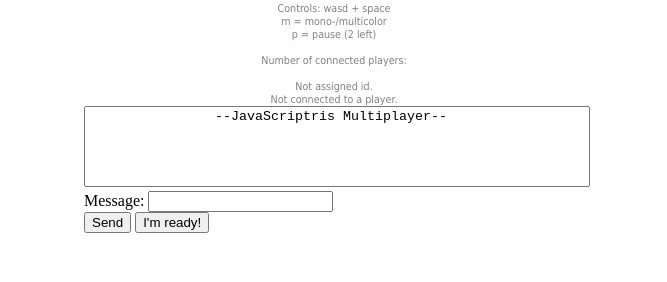
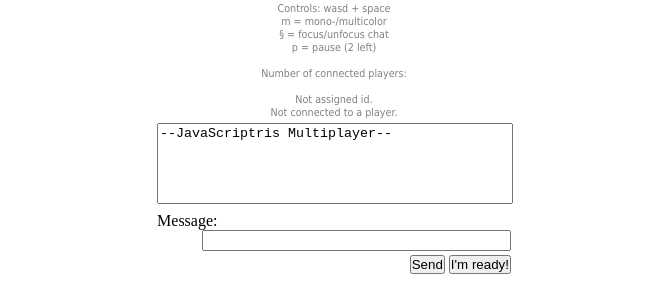
Before and after one commit to hagward/JavaScriptris, a website: page game.html in a window 1280 px wide. Shown: the part 596-878 px from the top of the page, without its empty margins (306-973 px from the left). Before the commit the page ends 837 px from the top, so only its background shows below. Drawn offline with nearby package versions, Linux system fonts and the light colour scheme; no server answers.

Commit message:
Grabbin' them keystrokes!
- Fixed issue #2: Keystrokes are now not registered if the message input
box is focused.
- Player can toggle message input focus with '§'.
- Minor cosmetic changes.

```diff
--- a/game.html
+++ b/game.html
@@ -5,6 +5,18 @@
         <title>JavaScriptris</title>
         <link rel="shortcut icon" href="./favicon.ico">
         <style>
+            button {
+                margin: 0;
+                padding: 0;
+            }
+            textarea {
+                width: 100%;
+            }
+            input {
+                width: 85%;
+                margin-bottom: 4px;
+                float: right;
+            }
             #header {
                 font: 13pt Tahoma;
                 text-align: center;
@@ -15,6 +27,7 @@
                 color: grey;
                 text-align: center;
                 margin-top: 4px;
+                margin-bottom: 4px;
             }
             #content {
                 width: 844px;
@@ -22,13 +35,14 @@
                 padding: 20px;
             }
             #lobby {
-                width: 500px;
+                width: 28%;
                 display: block;
                 margin-left: auto;
                 margin-right: auto;
             }
             #messageArea {
-                width: 500px;
+                width: 99%;
+                margin-bottom: 4px;
                 resize: none;
             }
             #scoreCount {
@@ -36,6 +50,13 @@
                 font-weight: bold;
                 text-align: center;
                 color: grey;
+            }
+            #messageText {
+                float: left;
+            }
+            #buttonContainer {
+                width: 100%;
+                text-align: right;
             }
             .canvas_main {
             	float: left;
@@ -65,7 +86,8 @@
 
         <div id="footer">
             Controls: wasd + space<br>
-            m = mono-/multicolor
+            m = mono-/multicolor<br>
+            § = focus/unfocus chat
             <div id="pauseCount">p = pause (2 left)</div><br>
             <div id="playerCount">Number of connected players: </div><br>
             <div id="playerID">Not assigned id.</div>
@@ -73,14 +95,16 @@
         </div>
 
         <div id="lobby">
-            <textarea id="messageArea" readonly rows="5">
-                --JavaScriptris Multiplayer--</textarea>
+            <textarea id="messageArea" readonly rows="5">--JavaScriptris Multiplayer--</textarea>
 
-            Message: <input type="text" id="message" value=""
-            onkeypress="keyPress(event);"><br>
+            <div id="messageText">Message:</div>
+            <input type="text" id="message" value="" onkeypress="keyPress(event);">
+            <div style="clear: both"></div>
 
-            <button id="sendButton" type="button" onclick="sendMessage()">Send</button>
-            <button id="readyButton" type="button" onclick="sendReady()">I'm ready!</button>
+            <div id="buttonContainer">
+                <button id="sendButton" type="button" onclick="sendMessage();">Send</button>
+                <button id="readyButton" type="button" onclick="sendReady();">I'm ready!</button>
+            </div>
         </div>
 
         <script src="/socket.io/socket.io.js"></script>
--- a/tetris.js
+++ b/tetris.js
@@ -59,7 +59,7 @@ var tetros = [
             [[0,0],[0,-1],[0,1],[-1,-1]], [[0,0],[-1,0],[1,0],[1,-1]]],
     [[[0,0],[0,-1],[1,0],[1,1]], [[0,0],[0,1],[-1,1],[1,0]]], // S
     [[[0,0],[0,1],[1,0],[1,-1]], [[0,0],[-1,0],[0,1],[1,1]]] // Z
-]
+];
 var colors = ['cyan', 'yellow', 'purple', 'blue', 'orange', 'green', 'red'];
 
 var mainCanvas = [
@@ -395,7 +395,21 @@ function run() {
     draw();
 }
 
+var message = document.getElementById('message');
 document.onkeypress = function(e) {
+    // Make sure that the keystrokes aren't handled if the user is writing a
+    // a message.
+    var curElement = document.activeElement;
+    if (e.which == 167) {
+        e.preventDefault();
+        if (curElement == message)
+            message.blur();
+        else
+            message.focus();
+        return;
+    } else if (curElement == message)
+        return;
+
     switch (e.which) {
     case 97: // 'a'
         moveLeft();
@@ -416,10 +430,6 @@ document.onkeypress = function(e) {
     case 112: // 'p'
         emitPauseToggle();
         break;
-    /*case 114: // 'r'
-        if (state = GameState.Running)
-            newGame();
-        break;*/
     case 109: // 'm'
         monochrome = !monochrome;
         break;
```
